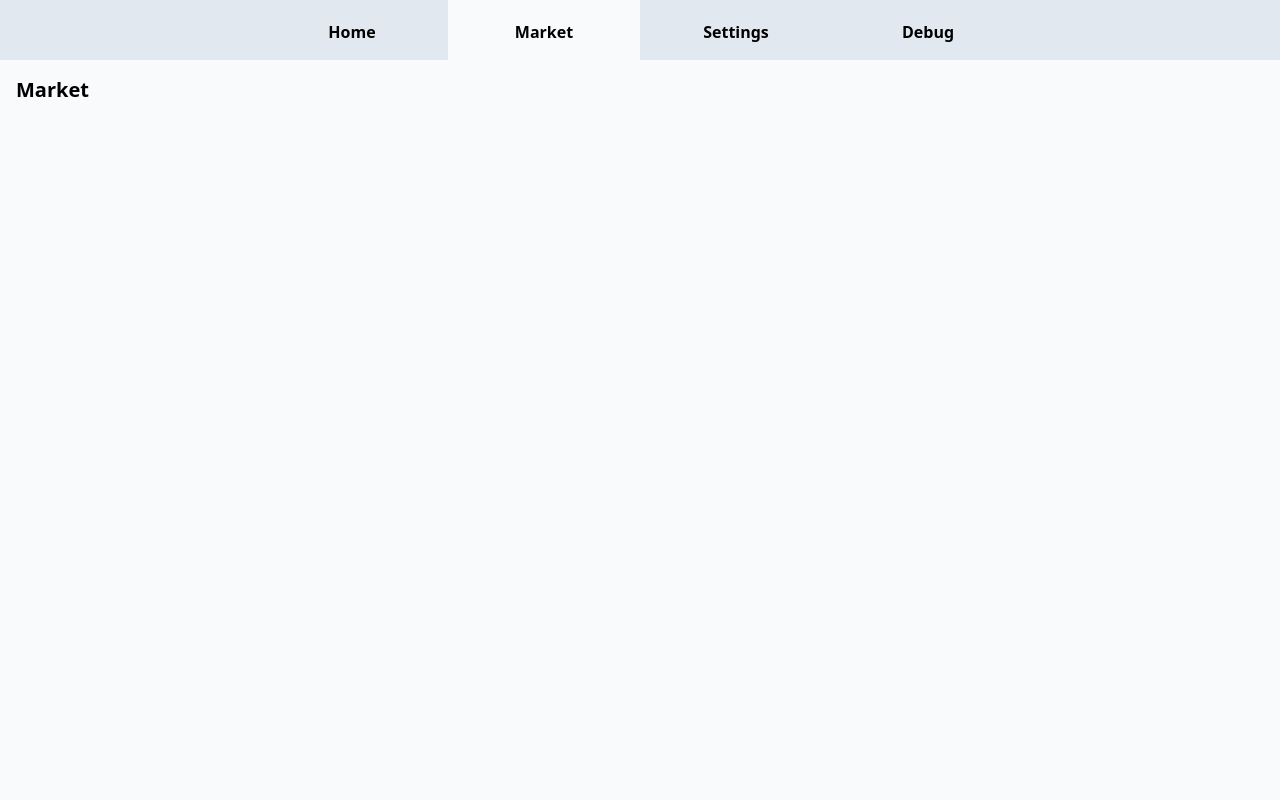
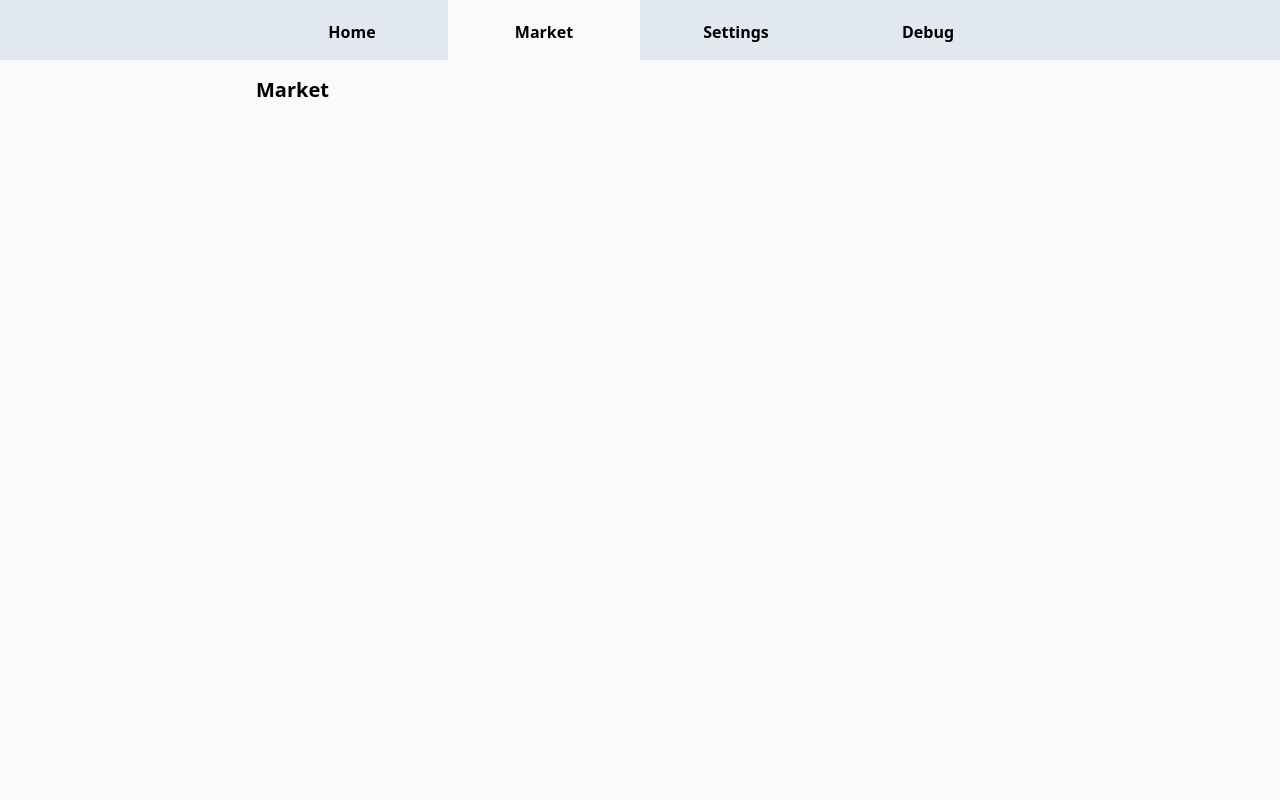
Before and after one commit to iaseth/pointedit, a React (Create React App) app: page / in a window 1280 px wide. Both pictures are taken after a click on the element "Market". Shown: the top 800 px of the page. Built offline with nearby package versions, Linux system fonts and the light colour scheme.

Commit message:
Minor changes to Market and Settings

```diff
--- a/src/PointApp/Content/Debugger/CategoryTable.js
+++ b/src/PointApp/Content/Debugger/CategoryTable.js
@@ -5,10 +5,10 @@ function CategoryRow ({category, appdata, k}) {
 	const notesCount = appdata.notes.filter(n => n.categoryId === category.id).length;
 
 	return (
-		<tr>
+		<tr className="ch:py-3">
 			<td>{k+1}</td>
+			<td className="text-green-800">{category.title}</td>
 			<td>{category.id}</td>
-			<td>{category.title}</td>
 			<td>{notesCount ? `${notesCount} notes` : ""}</td>
 		</tr>
 	);
--- a/src/PointApp/Content/Market/Market.js
+++ b/src/PointApp/Content/Market/Market.js
@@ -4,8 +4,10 @@
 export default function Market () {
 
 	return (
-		<article className="min-h-screen px-4 py-4">
-			<h2>Market</h2>
-		</article>
+		<div className="min-h-screen px-4 py-4">
+			<header className="max-w-3xl mx-auto">
+				<h2>Market</h2>
+			</header>
+		</div>
 	);
 }
--- a/src/PointApp/Content/Settings/Settings.js
+++ b/src/PointApp/Content/Settings/Settings.js
@@ -4,8 +4,10 @@
 export default function Settings () {
 
 	return (
-		<article className="min-h-screen px-4 py-4">
-			<h2>Settings</h2>
-		</article>
+		<div className="min-h-screen px-4 py-4">
+			<header className="max-w-3xl mx-auto">
+				<h2>Settings</h2>
+			</header>
+		</div>
 	);
 }
```
